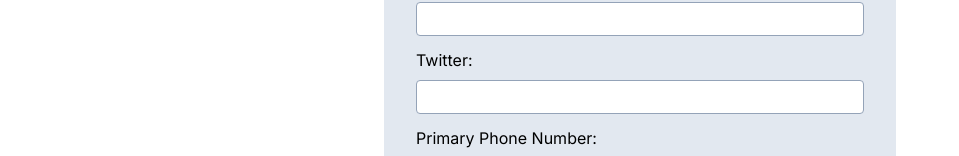
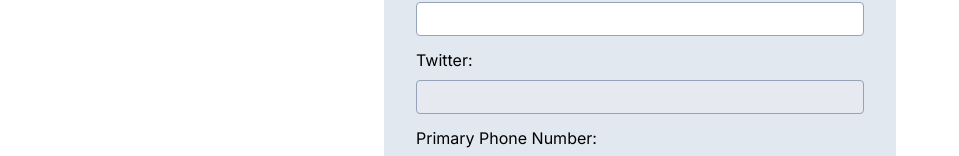
Before and after one commit to OkkashaAlly/react-hook-form, a Next.js app: page / in a window 1280 px wide. Shown: the part 400-556 px from the top of the page, without its empty margins (0-959 px from the left). Built offline with nearby package versions, Linux system fonts and the light colour scheme; no server answers.

Commit message:
21 - Disabling Fields

```diff
--- a/app/page.tsx
+++ b/app/page.tsx
@@ -177,7 +177,10 @@ export default function Home() {
             className="border border-slate-400 text-2xl rounded "
             type="text"
             id="twitter"
-            {...register("socials.twitter")}
+            {...register("socials.twitter", {
+              // disabled: watch("socials.facebook") === "",
+              disabled: true
+            })}
           />
         </div>
 
```
